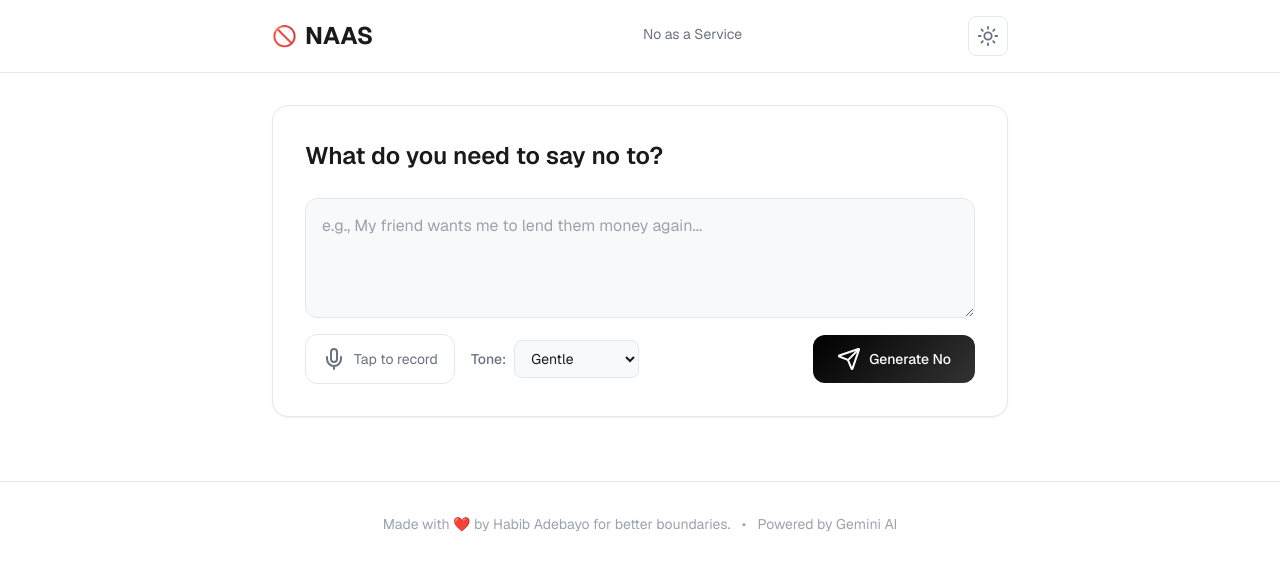
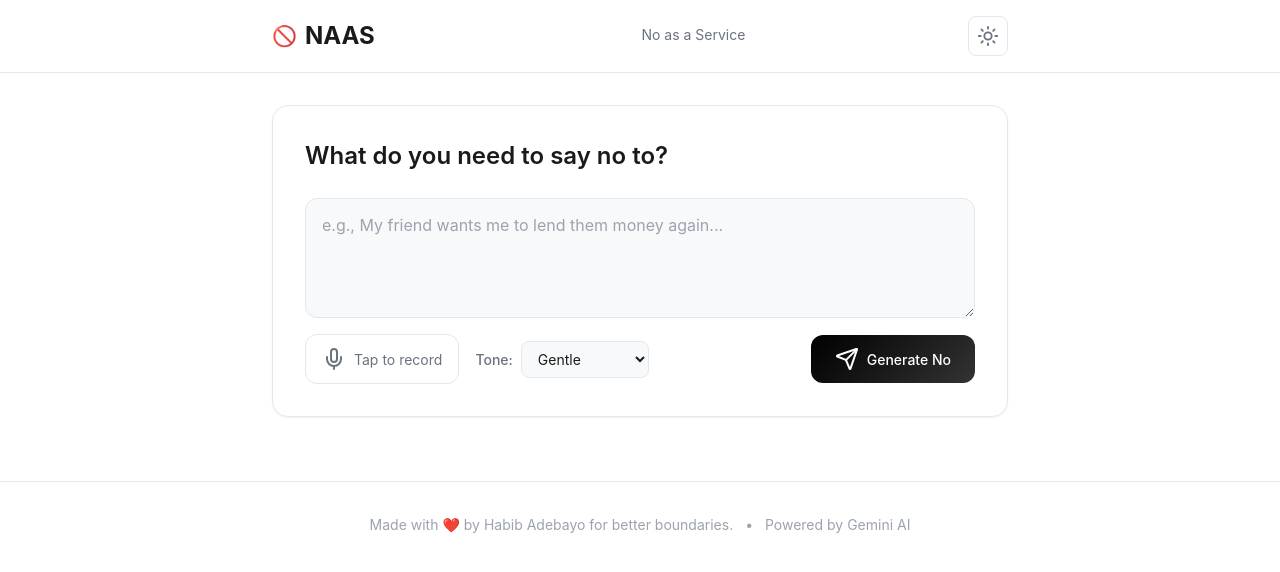
Before and after one commit to habibthadev/no-as-a-service, a website: page src/public/index.html in a window 1280 px wide. Drawn offline with nearby package versions, Linux system fonts and the light colour scheme.

Commit message:
Update index.html

```diff
--- a/src/public/index.html
+++ b/src/public/index.html
@@ -7,7 +7,7 @@
 
     <!-- Geist Font -->
     <link
-      href="https://fonts.googleapis.com/css2?family=Geist:wght@100;200;300;400;500;600;700;800;900&display=swap"
+      href="https://fonts.googleapis.com/css2?family=Kumbh+Sans&display=swap"
       rel="stylesheet"
     />
 
```
